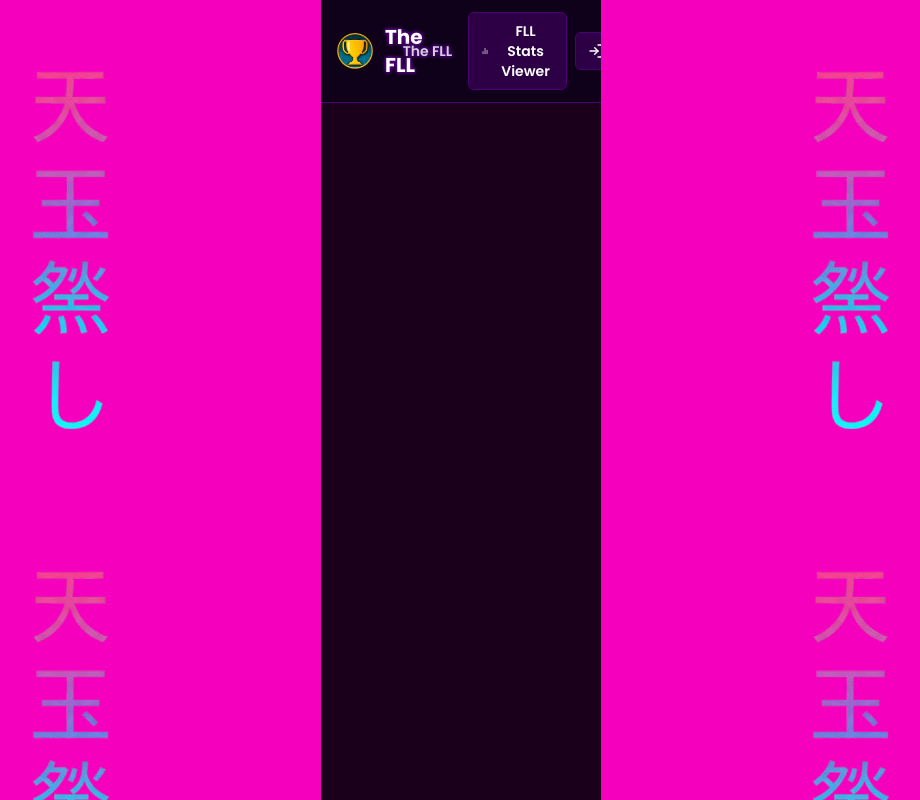
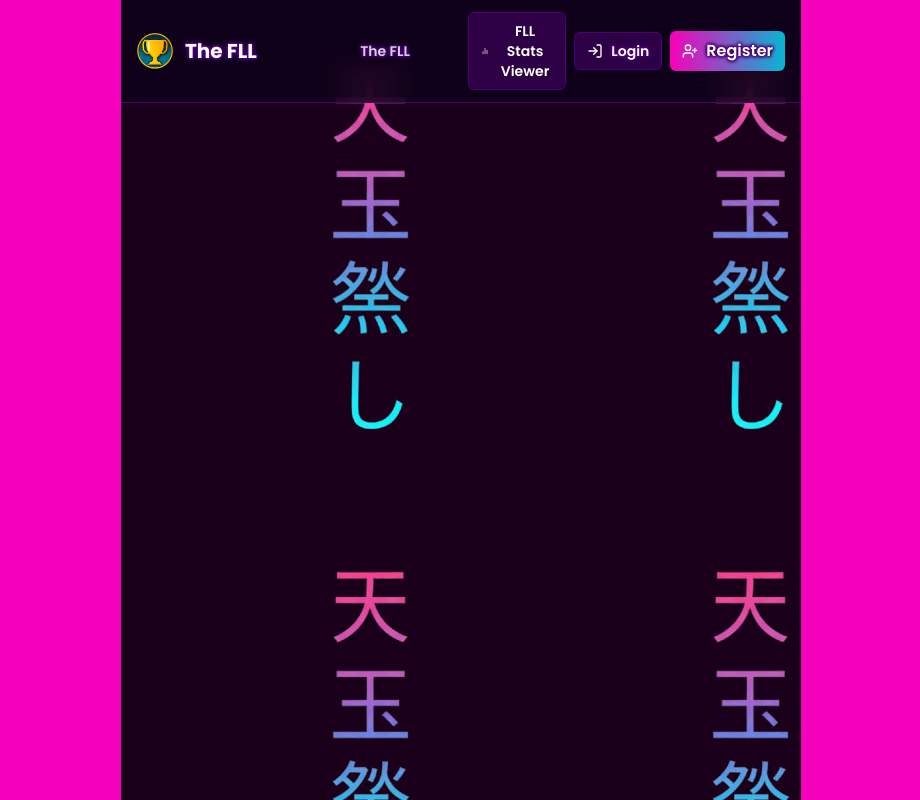
Before and after one commit to Woblu/FLL, a React (Vite) app: page /players in a window 1280 px wide. Shown: the whole page, without its empty margins (179-1099 px from the left). Built offline with nearby package versions, Linux system fonts and the light colour scheme.

Commit message:
Fixing it again

```diff
--- a/src/App.jsx
+++ b/src/App.jsx
@@ -22,12 +22,12 @@ import ReloadPrompt from "./components/ReloadPrompt";
 export default function App() {
   return (
     <LanguageProvider>
-      {/* Side decorations are fixed and sit on the edges of the viewport */}
-      <div className="side-decoration left"></div>
-      <div className="side-decoration right"></div>
+      {/* The main content area now contains the decorations */}
+      <div className="main-content-area">
+        {/* Decorations are now INSIDE, so the dark background shows through */}
+        <div className="side-decoration left"></div>
+        <div className="side-decoration right"></div>
 
-      {/* The main content area is pushed to the center by the margins defined in index.css */}
-      <div className="main-content-area">
         <div className="relative min-h-screen text-white text-shadow-outline-purple flex flex-col overflow-x-hidden font-poppins">
 
           <Tabs />
--- a/src/index.css
+++ b/src/index.css
@@ -50,10 +50,10 @@
   scrollbar-color: #22d3ee #1f2937; /* thumb color and track color (cyan-400 gray-800) */
 }
 
-/* --- New Styles for Background and Decorations --- */
+/* --- Styles for Background and Decorations --- */
 
 body {
-  /* Set the vibrant neon pink background */
+  /* Set the vibrant neon pink background, visible outside the main content area */
   background-color: #f500bd;
 }
 
@@ -61,23 +61,21 @@ body {
   The margins push it away from the fixed sidebars.
 */
 .main-content-area {
-  margin: 0 500px; /* Updated for 500px image width */
+  margin: 0 300px; /* Updated for 300px image width */
   position: relative;
-  z-index: 1;
-  background-color: #1a001a; /* Optional: A dark background for the content area for contrast */
+  background-color: #1a001a;
   min-height: 100vh;
 }
 
 /* This styles the decorative sidebars. */
 .side-decoration {
-  position: fixed;
+  position: absolute; /* Changed to absolute to position relative to main-content-area */
   top: 0;
   bottom: 0;
-  width: 500px; /* Updated for 500px image width */
+  width: 300px; /* Updated for 300px image width */
   background-image: url('/src/assets/c9b562fc33dfe9e93230abab38e1ef32.webp');
   background-color: transparent; /* Ensures transparency works */
   background-repeat: repeat-y;
-  z-index: 0;
 }
 
 /* Positions each sidebar */
```
